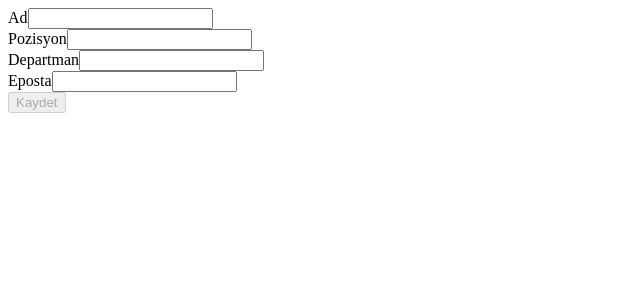
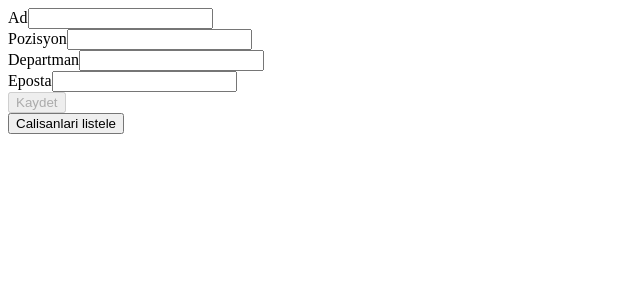
Before and after one commit to UgurKADIOGLU/springBoot-react, a React (Vite) app in the folder frontend/: page / in a window 1280 px wide. Shown: the top 300 px of the page, without its empty margins (0-640 px from the left). Built offline with nearby package versions, Linux system fonts and the light colour scheme.

Commit message:
kullanici listeleme eklendi

```diff
--- a/frontend/src/pages/Calisan/index.jsx
+++ b/frontend/src/pages/Calisan/index.jsx
@@ -7,13 +7,34 @@ const[ad,setAd]=useState();
 const[pozisyon,setPozisyon]=useState();
 const[departman,setDepartman]=useState();
 const[eposta,setEposta]=useState();
+const[calisanlar,setCalisanlar]=useState([]);
+const [showList, setShowList] = useState(false);
 
 const onSubmit=(event)=>{
   event.preventDefault();
 axios.post('/calisanlar/kaydet',{ad,pozisyon,departman,eposta})
 }
 
+const getAll=async ()=>{
+
+  try {
+    const response = await axios.get("/calisanlar/getir");
+    setCalisanlar(response.data);
+    setShowList(true);
+   // hata varsa temizle
+  } catch (err) {
+    console.error("Veri alınırken hata oluştu:", err);
+
+  }
+
+ }
+
+
+
+
+
   return (
+    <>
     <form onSubmit={onSubmit}>
     <div>
         <label htmlFor='ad'>Ad</label>
@@ -34,6 +55,19 @@ axios.post('/calisanlar/kaydet',{ad,pozisyon,departman,eposta})
     <div>
         <button disabled={!ad || !pozisyon || !departman || !eposta} >Kaydet</button>
     </div>
+
     </form>
+    <div>
+    <button onClick={getAll}>Calisanlari listele</button>
+</div>
+{showList && (<div>
+      <h2>Kullanıcılar</h2>
+      <ul>
+        {calisanlar.map(calisan => (
+          <li key={calisan.id}>{calisan.ad} {calisan.departman}</li>
+        ))}
+      </ul>
+    </div>)}
+</>
   )
 }
```
Also changed, not shown: 1 other file (tests, documents, lock files or other folders).
